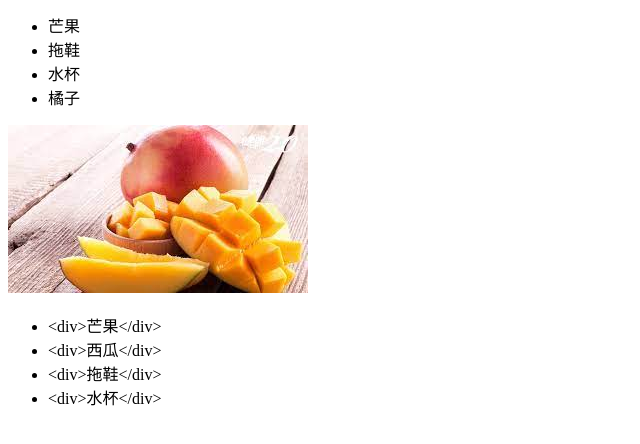
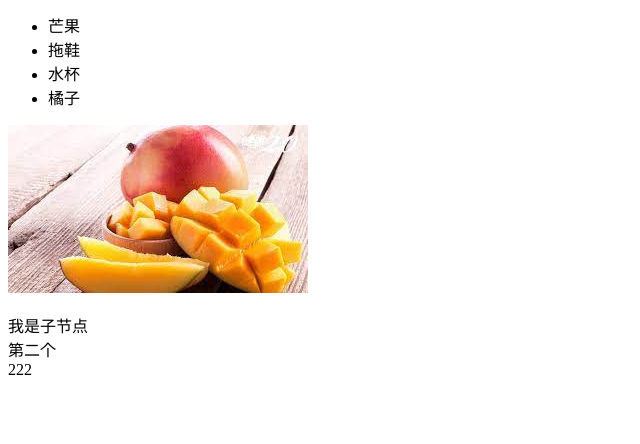
Before and after one commit to xueyun2/share, a plain HTML site: page DOM/index.html in a window 1280 px wide. Shown: the part 116-560 px from the top of the page, without its empty margins (0-640 px from the left). Drawn offline with Linux system fonts and the light colour scheme.

Commit message:
完成节点操作

```diff
--- a/DOM/index.html
+++ b/DOM/index.html
@@ -19,6 +19,11 @@
     </ul>
     <img src="img/manguo.jpg" alt="" id="images">
     <ul id="insert"></ul>
+    <div id="parent">
+        <div id="child">我是子节点</div>
+        <div id="tow">第二个</div>
+    </div>
+    <div id="exist">222</div>
 </body>
 <script>
     // console.log(typeof document.getElementById('list'))         //object
@@ -34,16 +39,12 @@
     //     let url = element.getAttribute('url')
     //     images.setAttribute('src',url)
     // }
-    let element = document.getElementById('insert');
-    let fragment = document.createDocumentFragment();
-    let browsers = ['芒果', '西瓜', '拖鞋', '水杯'];
-    browsers.forEach(function (browser) {
-        let li = document.createElement('li');
-        li.textContent = `<div>${browser}</div>`;
-        fragment.appendChild(li);
-    });
-
-    element.appendChild(fragment);
+    // let element = document.getElementById('insert');
+    // let elementLi = document.createElement('li')
+    // elementLi.innerText = '我是新增加的'
+    // element.appendChild(elementLi)
+    let parent = document.getElementById('parent')
+    console.log(parent.lastElementChild)
 </script>
 
 </html>
```
Also changed, not shown: 1 other file.
